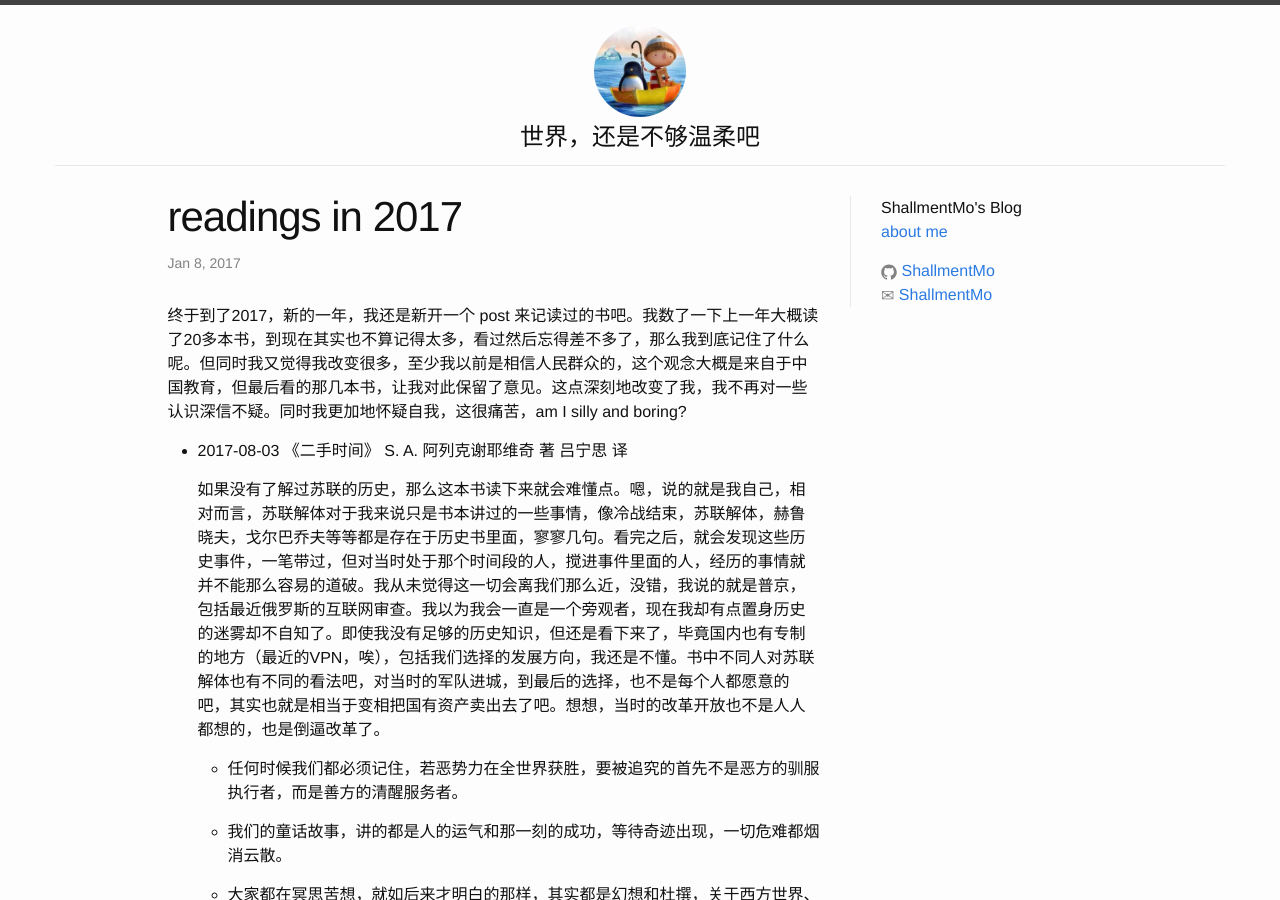
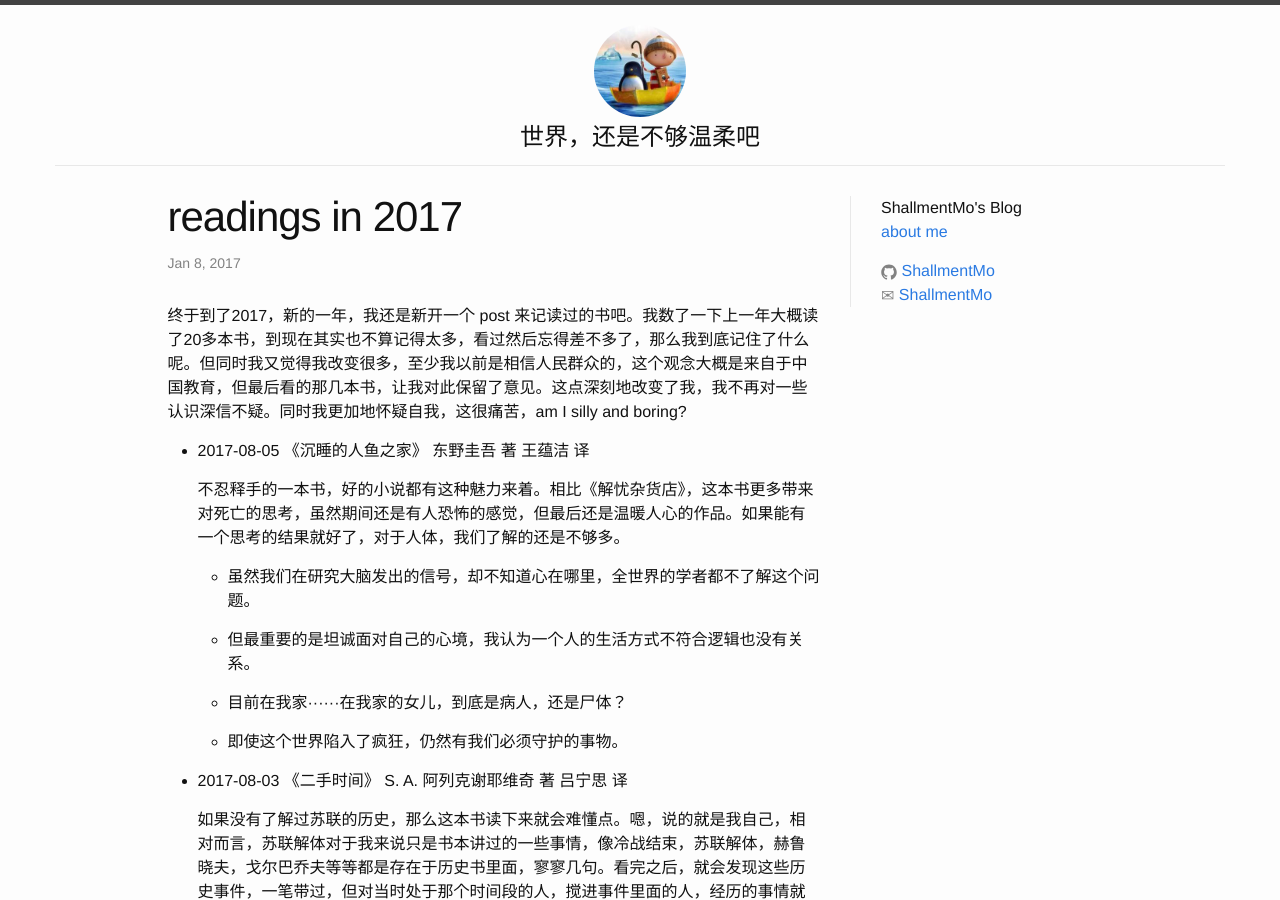
Before and after one commit to ShallmentMo/shallmentmo.github.com, a Jekyll site: the page built from _posts/2017-01-08-readings-in-2017.md, in a window 1280 px wide and 900 px high. Built offline with Jekyll 4.4.1, drawn with Linux system fonts in a browser that asks for light colours.

Commit message:
add 2017-08-05 reading

```diff
--- a/_posts/2017-01-08-readings-in-2017.md
+++ b/_posts/2017-01-08-readings-in-2017.md
@@ -6,6 +6,18 @@ categories: posts
 ---
 
 终于到了2017，新的一年，我还是新开一个 post 来记读过的书吧。我数了一下上一年大概读了20多本书，到现在其实也不算记得太多，看过然后忘得差不多了，那么我到底记住了什么呢。但同时我又觉得我改变很多，至少我以前是相信人民群众的，这个观念大概是来自于中国教育，但最后看的那几本书，让我对此保留了意见。这点深刻地改变了我，我不再对一些认识深信不疑。同时我更加地怀疑自我，这很痛苦，am I silly and boring?
+
+* 2017-08-05 《沉睡的人鱼之家》 东野圭吾 著 王蕴洁 译
+
+  不忍释手的一本书，好的小说都有这种魅力来着。相比《解忧杂货店》，这本书更多带来对死亡的思考，虽然期间还是有人恐怖的感觉，但最后还是温暖人心的作品。如果能有一个思考的结果就好了，对于人体，我们了解的还是不够多。
+
+  * 虽然我们在研究大脑发出的信号，却不知道心在哪里，全世界的学者都不了解这个问题。
+
+  * 但最重要的是坦诚面对自己的心境，我认为一个人的生活方式不符合逻辑也没有关系。
+
+  * 目前在我家······在我家的女儿，到底是病人，还是尸体？
+
+  * 即使这个世界陷入了疯狂，仍然有我们必须守护的事物。
 
 * 2017-08-03 《二手时间》 S. A. 阿列克谢耶维奇 著 吕宁思 译
 
```
